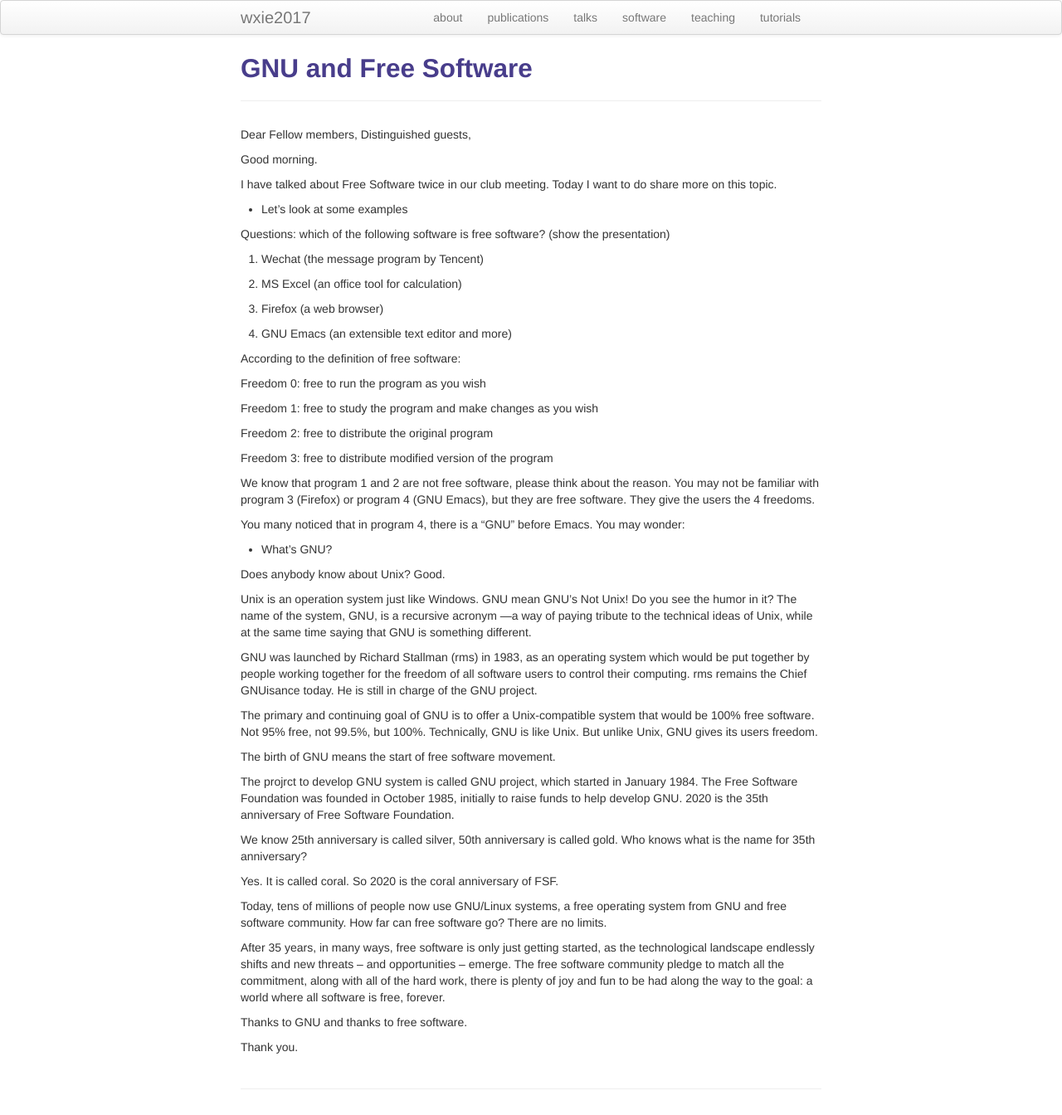
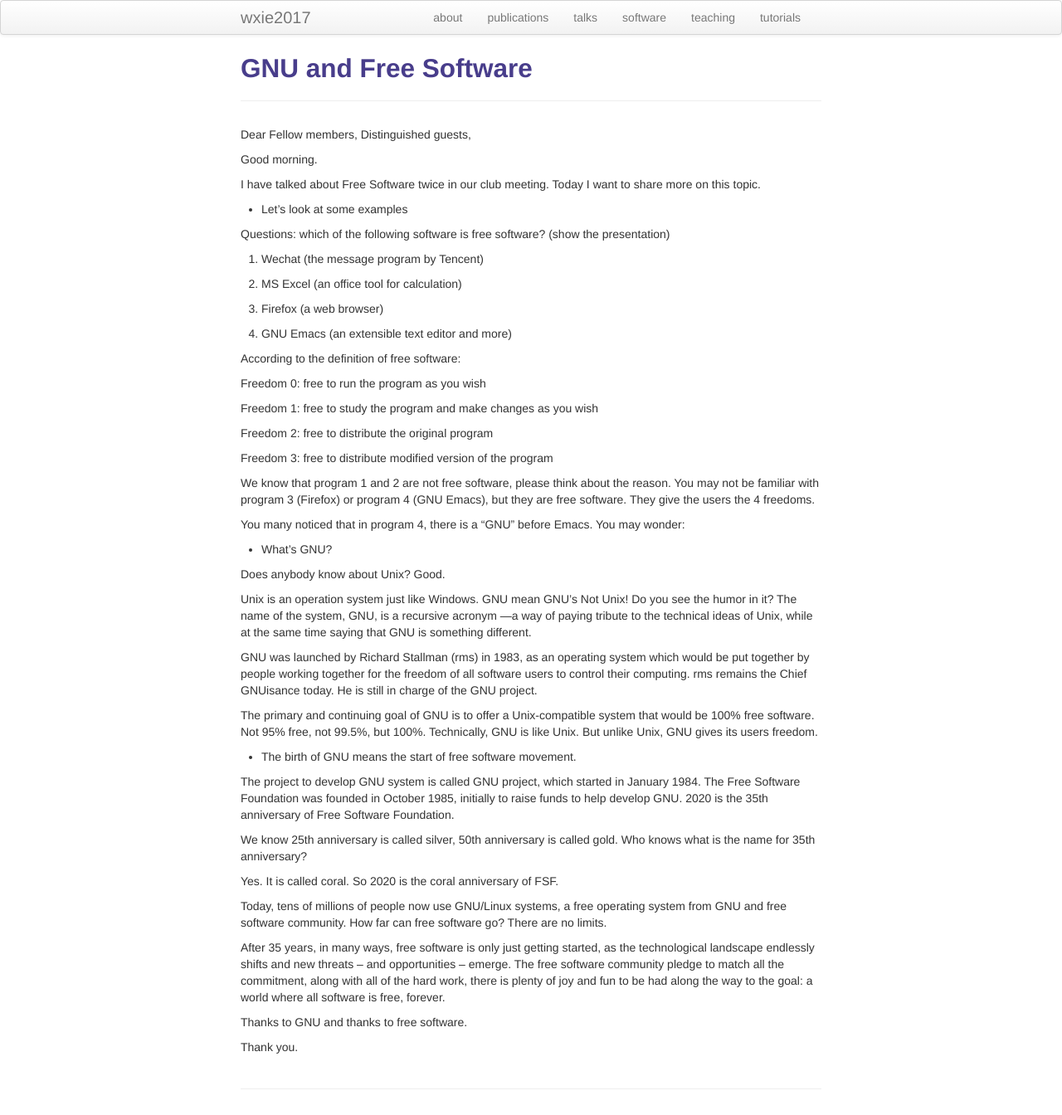
Before and after one commit to wxie2017/wxie2017.github.io, a Jekyll site: the page built from pages/speech/GNU_and_free_software.md, in a window 1280 px wide. Shown: the whole page at 83% size. Built offline with Jekyll 4.4.1, drawn with Linux system fonts in a browser that asks for light colours.

Commit message:
correct some errors

```diff
--- a/pages/speech/GNU_and_free_software.md
+++ b/pages/speech/GNU_and_free_software.md
@@ -10,7 +10,7 @@
 
 Good morning.
 
-I have talked about Free Software twice in our club meeting. Today I want to do share more on this topic.
+I have talked about Free Software twice in our club meeting. Today I want to share more on this topic.
 
 * Let's look at some examples
 
@@ -45,8 +45,8 @@
 
 Does anybody know about Unix? Good.
 
-Unix is an operation system just like Windows. GNU mean GNU's Not Unix! Do
-you see the humor in it? The name of the system, GNU, is a recursive acronym
+Unix is an operation system just like Windows. GNU mean GNU's Not Unix!
+Do you see the humor in it? The name of the system, GNU, is a recursive acronym
 —a way of paying tribute to the technical ideas of Unix, while at the same
 time saying that GNU is something different.
 
@@ -59,9 +59,9 @@
 would be 100% free software. Not 95% free, not 99.5%, but 100%. Technically, GNU
 is like Unix. But unlike Unix, GNU gives its users freedom.
 
-The birth of GNU means the start of free software movement.
+* The birth of GNU means the start of free software movement.
 
-The projrct to develop GNU system is called GNU project, which started in January 1984.
+The project to develop GNU system is called GNU project, which started in January 1984.
 The Free Software Foundation was founded in October 1985, initially to raise funds to
 help develop GNU. 2020 is the 35th anniversary of Free Software Foundation.
 
```
